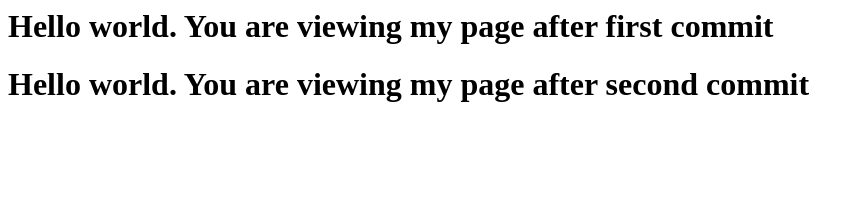
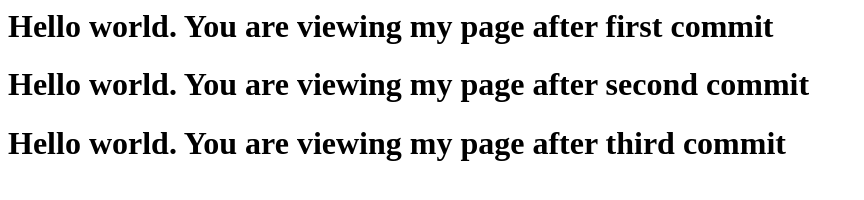
Before and after one commit to sammie-code/aprilRepo, a plain HTML site: page index.html in a window 1280 px wide. Shown: the whole page, without its empty margins (0-864 px from the left). Drawn offline with Linux system fonts and the light colour scheme.

Commit message:
html CODE
html
code

```diff
--- a/index.html
+++ b/index.html
@@ -1,2 +1,3 @@
 <h1>Hello world. You are viewing my page after first commit</h1>
 <h1>Hello world. You are viewing my page after second commit</h1>
+<h1>Hello world. You are viewing my page after third commit</h1>
```
